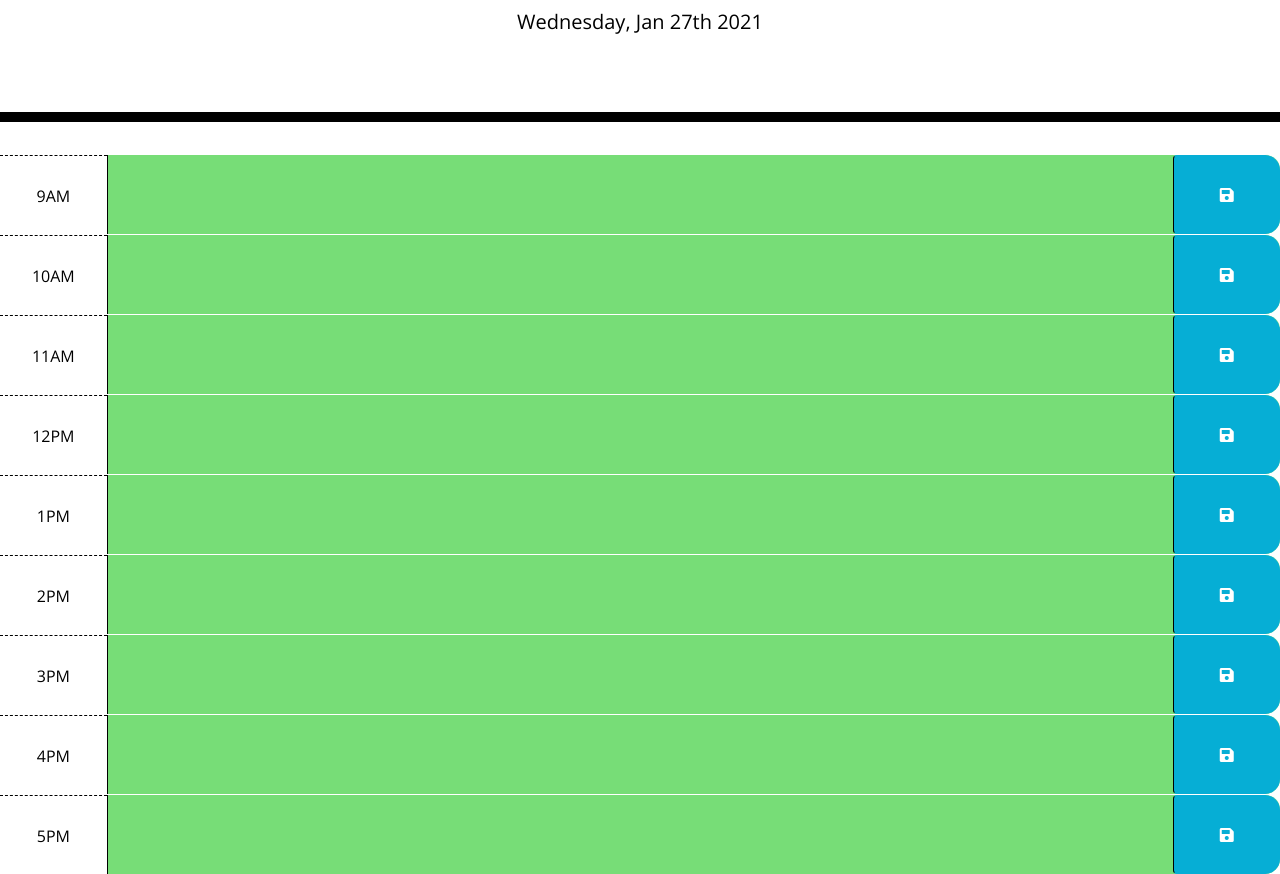
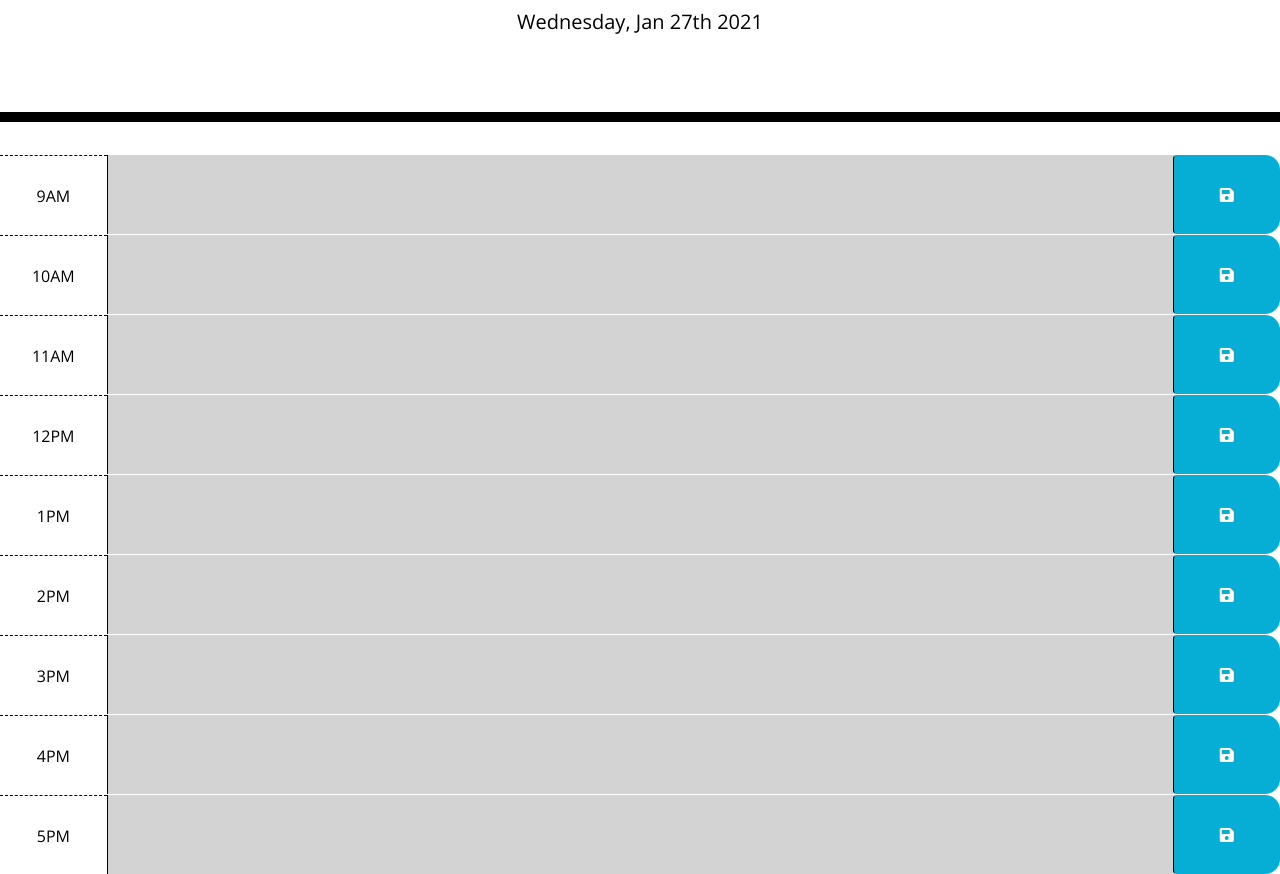
Before and after one commit to toasted-coder/Day-Planner, a plain HTML site: page index.html in a window 1280 px wide. Shown: the part 182-1056 px from the top of the page. Drawn offline with nearby package versions, Linux system fonts and the light colour scheme.

Commit message:
had changed some of the div id's not realizing time was based off military time. was causing the whole app to break, after changing the id's back app seems to be functioning properly.

```diff
--- a/Assets/script.js
+++ b/Assets/script.js
@@ -42,16 +42,15 @@ $(document).ready(function () { // "save" button function & event listener
     };
 
     // Get available items form localStorage if there are any.
-    $("#8Am .description").val(localStorage.getItem("8Am"));
-    $("#9Am .description").val(localStorage.getItem("9Am"));
-    $("#10Am .description").val(localStorage.getItem("10Am"));
-    $("#11Am .description").val(localStorage.getItem("11Am"));
-    $("#12Pm .description").val(localStorage.getItem("12Pm"));
-    $("#1Pm .description").val(localStorage.getItem("1Pm"));
-    $("#2Pm .description").val(localStorage.getItem("2Pm"));
-    $("#3Pm .description").val(localStorage.getItem("3Pm"));
-    $("#4Pm .description").val(localStorage.getItem("4Pm"));
-    $("#5Pm .description").val(localStorage.getItem("5Pm"));
+    $("#hour9AM .description").val(localStorage.getItem("hour9AM"));
+    $("#hour10AM .description").val(localStorage.getItem("hour10AM"));
+    $("#hour11AM .description").val(localStorage.getItem("hour11AM"));
+    $("#hour12PM .description").val(localStorage.getItem("hour12PM"));
+    $("#hour13PM .description").val(localStorage.getItem("hour13PM"));
+    $("#hour14PM .description").val(localStorage.getItem("hour14PM"));
+    $("#hour15PM .description").val(localStorage.getItem("hour15PM"));
+    $("#hour16PM .description").val(localStorage.getItem("hour16PM"));
+    $("#hour17PM .description").val(localStorage.getItem("hour17PM"));
 
     timeTracker();
 })
--- a/index.html
+++ b/index.html
@@ -20,7 +20,7 @@
     <div class="container-fluid">
       <!-- Timeblocks go here -->
 
-      <div id="9Am" class="row time-block">
+      <div id="hour9AM" class="row time-block">
         <div class="col-md-1 hour">
             9AM
         </div>
@@ -28,7 +28,7 @@
         <button class="btn saveBtn col-md-1"><i class="fas fa-save"></i></button>
       </div>
 
-      <div id="10Am" class="row time-block">
+      <div id="hour10AM" class="row time-block">
         <div class="col-md-1 hour">
             10AM
         </div>
@@ -36,7 +36,7 @@
         <button class="btn saveBtn col-md-1"><i class="fas fa-save"></i></button>
       </div>
 
-      <div id="11Am" class="row time-block">
+      <div id="hour11AM" class="row time-block">
         <div class="col-md-1 hour">
             11AM
         </div>
@@ -44,7 +44,7 @@
         <button class="btn saveBtn col-md-1"><i class="fas fa-save"></i></button>
       </div>
 
-      <div id="12Pm" class="row time-block">
+      <div id="hour12PM" class="row time-block">
         <div class="col-md-1 hour">
             12PM
         </div>
@@ -52,7 +52,7 @@
         <button class="btn saveBtn col-md-1"><i class="fas fa-save"></i></button>
       </div>
 
-      <div id="1Pm" class="row time-block">
+      <div id="hour13PM" class="row time-block">
         <div class="col-md-1 hour">
             1PM
         </div>
@@ -60,7 +60,7 @@
         <button class="btn saveBtn col-md-1"><i class="fas fa-save"></i></button>
       </div>
 
-      <div id="2Pm" class="row time-block">
+      <div id="hour14PM" class="row time-block">
         <div class="col-md-1 hour">
             2PM
         </div>
@@ -68,7 +68,7 @@
         <button class="btn saveBtn col-md-1"><i class="fas fa-save"></i></button>
       </div>
 
-      <div id="3Pm" class="row time-block">
+      <div id="hour15PM" class="row time-block">
         <div class="col-md-1 hour">
             3PM
         </div>
@@ -76,7 +76,7 @@
         <button class="btn saveBtn col-md-1"><i class="fas fa-save"></i></button>
       </div>
 
-      <div id="4Pm" class="row time-block">
+      <div id="hour16PM" class="row time-block">
         <div class="col-md-1 hour">
             4PM
         </div>
@@ -84,7 +84,7 @@
         <button class="btn saveBtn col-md-1"><i class="fas fa-save"></i></button>
       </div>
 
-      <div id="5Pm" class="row time-block">
+      <div id="hour17PM" class="row time-block">
         <div class="col-md-1 hour">
             5PM
         </div>
```
